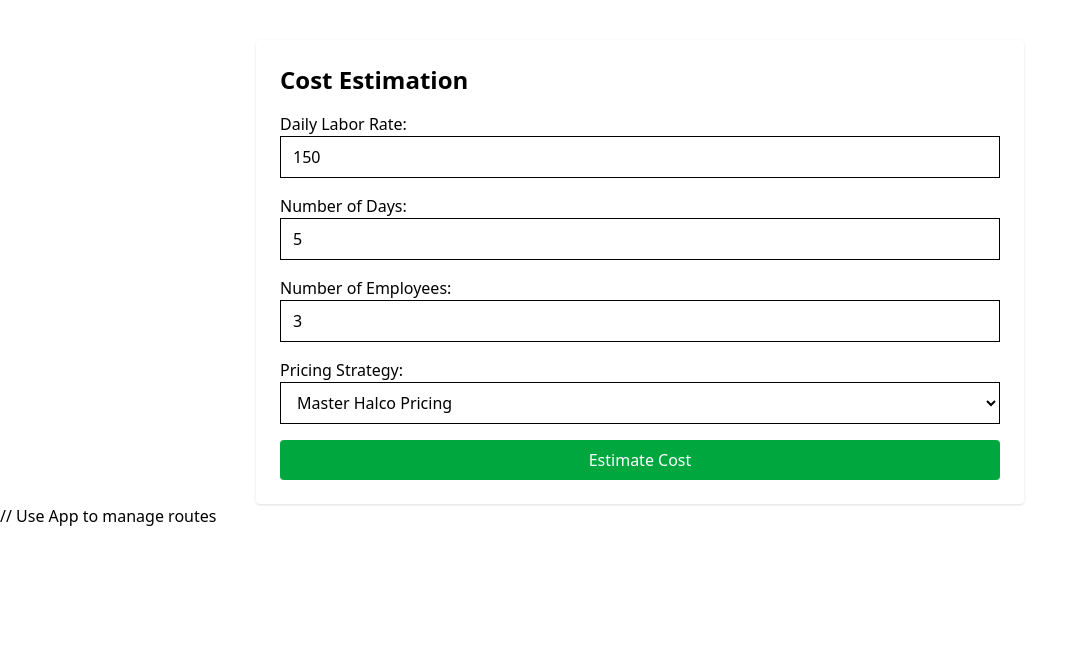
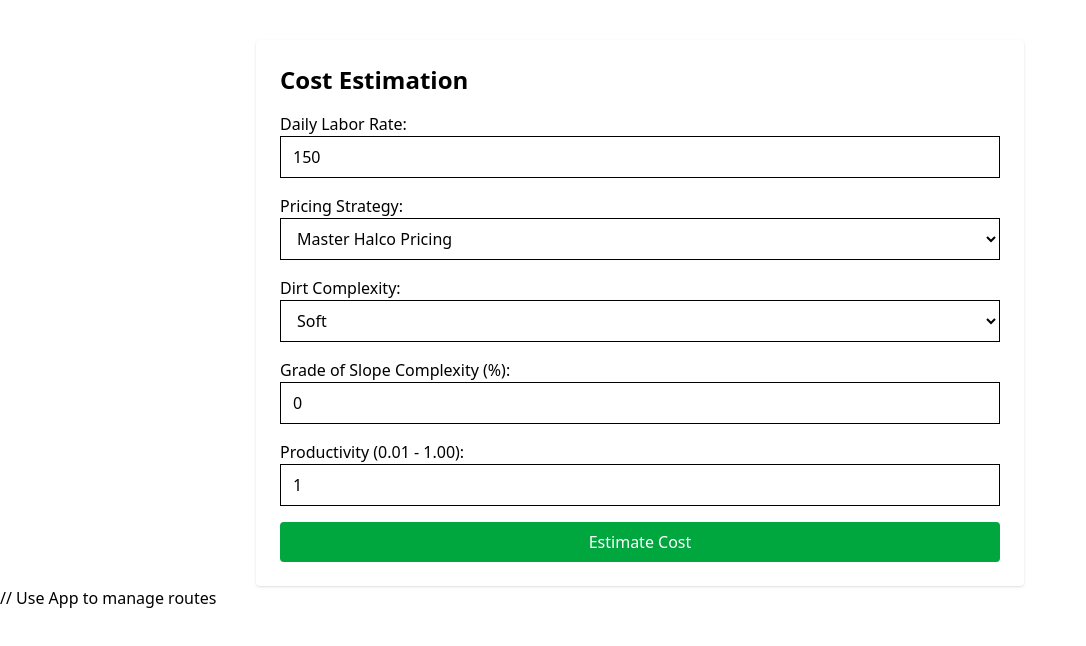
Before and after one commit to tylerrogerss/afc-frontend, a React (Vite) app: page /cost-estimation in a window 1280 px wide. Shown: the top 646 px of the page, without its empty margins (0-1086 px from the left). Built offline with nearby package versions, Linux system fonts and the light colour scheme.

Commit message:
added new cost labor table

```diff
--- a/src/pages/CostEstimation.jsx
+++ b/src/pages/CostEstimation.jsx
@@ -1,4 +1,3 @@
-// src/pages/CostEstimation.jsx
 import React, { useState } from 'react';
 import { useLocation } from 'react-router-dom';
 
@@ -16,9 +15,10 @@ function CostEstimation() {
 
   const [formData, setFormData] = useState({
     daily_rate: 150,
-    num_days: 5,
-    num_employees: 3,
-    pricing_strategy: "Master Halco Pricing"
+    pricing_strategy: "Master Halco Pricing",
+    dirt_complexity: "soft",
+    grade_of_slope_complexity: 0.0,
+    productivity: 1.0
   });
 
   const [result, setResult] = useState(null);
@@ -49,6 +49,7 @@ function CostEstimation() {
       const data = await response.json();
 
       if (response.ok) {
+        console.log("Cost estimation response:", data);
         setResult(data);
       } else {
         setError(data.detail || "Error estimating cost.");
@@ -68,9 +69,7 @@ function CostEstimation() {
     try {
       const response = await fetch(`${API_URL}/generate_proposal`, {
         method: "POST",
-        headers: {
-          "Content-Type": "application/json",
-        },
+        headers: { "Content-Type": "application/json" },
         body: JSON.stringify({ job_id: jobId }),
       });
 
@@ -109,30 +108,6 @@ function CostEstimation() {
         </label>
 
         <label className="block">
-          Number of Days:
-          <input
-            type="number"
-            name="num_days"
-            value={formData.num_days}
-            onChange={handleChange}
-            onWheel={preventScroll}
-            className="w-full border px-3 py-2"
-          />
-        </label>
-
-        <label className="block">
-          Number of Employees:
-          <input
-            type="number"
-            name="num_employees"
-            value={formData.num_employees}
-            onChange={handleChange}
-            onWheel={preventScroll}
-            className="w-full border px-3 py-2"
-          />
-        </label>
-
-        <label className="block">
           Pricing Strategy:
           <select
             name="pricing_strategy"
@@ -143,6 +118,48 @@ function CostEstimation() {
             <option value="Master Halco Pricing">Master Halco Pricing</option>
             <option value="Fence Specialties Pricing">Fence Specialties Pricing</option>
           </select>
+        </label>
+
+        <label className="block">
+          Dirt Complexity:
+          <select
+            name="dirt_complexity"
+            value={formData.dirt_complexity}
+            onChange={handleChange}
+            className="w-full border px-3 py-2"
+          >
+            <option value="soft">Soft</option>
+            <option value="hard">Hard</option>
+            <option value="core drill">Core Drill</option>
+            <option value="jack hammer">Jack Hammer</option>
+          </select>
+        </label>
+
+        <label className="block">
+          Grade of Slope Complexity (%):
+          <input
+            type="number"
+            name="grade_of_slope_complexity"
+            value={formData.grade_of_slope_complexity}
+            onChange={handleChange}
+            onWheel={preventScroll}
+            className="w-full border px-3 py-2"
+          />
+        </label>
+
+        <label className="block">
+          Productivity (0.01 - 1.00):
+          <input
+            type="number"
+            name="productivity"
+            step="0.01"
+            min="0.01"
+            max="1.00"
+            value={formData.productivity}
+            onChange={handleChange}
+            onWheel={preventScroll}
+            className="w-full border px-3 py-2"
+          />
         </label>
 
         <button
@@ -189,14 +206,38 @@ function CostEstimation() {
             </div>
           </div>
 
+          {/* === Labor Cost Options Table === */}
+          {result.costs.labor_cost_options && (
+            <div>
+              <h3 className="text-lg font-semibold mb-2">👷 Labor Cost Options</h3>
+              <table className="w-full border-collapse border border-gray-300 text-sm">
+                <thead>
+                  <tr className="bg-gray-100">
+                    <th className="border px-2 py-1">Crew Size</th>
+                    <th className="border px-2 py-1">Days Required</th>
+                  </tr>
+                </thead>
+                <tbody>
+                  {result.costs.labor_cost_options.map((option, index) => (
+                    <tr key={index}>
+                      <td className="border px-2 py-1">{option.crew_size}</td>
+                      <td className="border px-2 py-1">{formatNumber(option.days_required)}</td>
+                    </tr>
+                  ))}
+                </tbody>
+              </table>
+            </div>
+          )}
+
           {/* === Summary Breakdown === */}
           <div className="bg-gray-50 p-4 border rounded">
             <h3 className="text-lg font-semibold mb-2">🧾 Summary</h3>
+            <p><strong>Material Total:</strong> ${formatNumber(result.costs.material_total)}</p>
             <p><strong>Material Tax:</strong> ${formatNumber(result.costs.material_tax)}</p>
             <p><strong>Delivery Charge:</strong> ${formatNumber(result.costs.delivery_charge)}</p>
             <p><strong>Labor Cost:</strong> ${formatNumber(result.costs.labor_costs.total_labor_cost)}</p>
             <p><strong>Total Cost:</strong> ${formatNumber(result.costs.total_cost)}</p>
-            <p><strong>Price Per Linear Foot:</strong> ${formatNumber(result.price_per_linear_foot)}</p>
+            <p><strong>Cost Per Linear Foot:</strong> ${formatNumber(result.price_per_linear_foot)}</p>
           </div>
 
           {/* === Profit Margin Table === */}
@@ -208,7 +249,7 @@ function CostEstimation() {
                   <th className="border px-2 py-1">Margin</th>
                   <th className="border px-2 py-1">Revenue</th>
                   <th className="border px-2 py-1">Profit</th>
-                  <th className="border px-2 py-1">Price Per LF</th>
+                  <th className="border px-2 py-1">Cost Per LF</th>
                 </tr>
               </thead>
               <tbody>
@@ -224,7 +265,6 @@ function CostEstimation() {
             </table>
           </div>
 
-          {/* === Generate Button === */}
           <button
             onClick={handleGenerateProposal}
             className="mt-4 bg-blue-600 text-white px-4 py-2 rounded hover:bg-blue-700"
```
